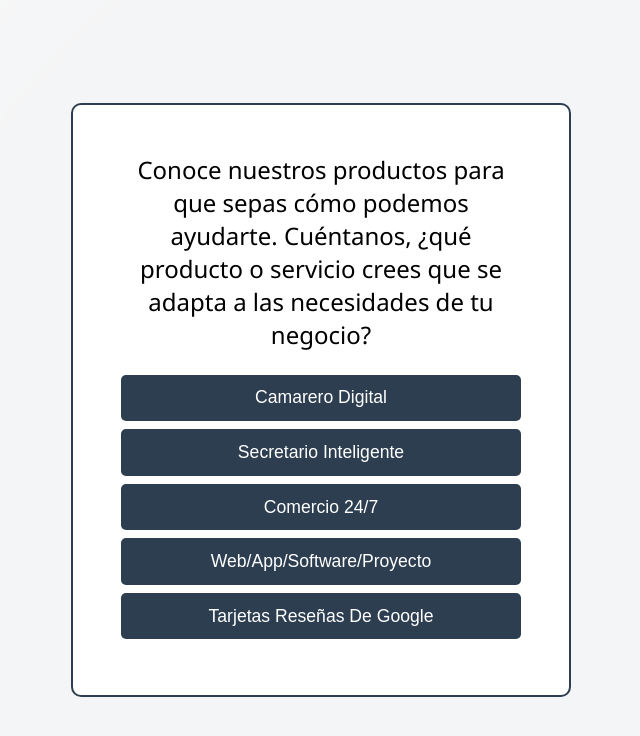
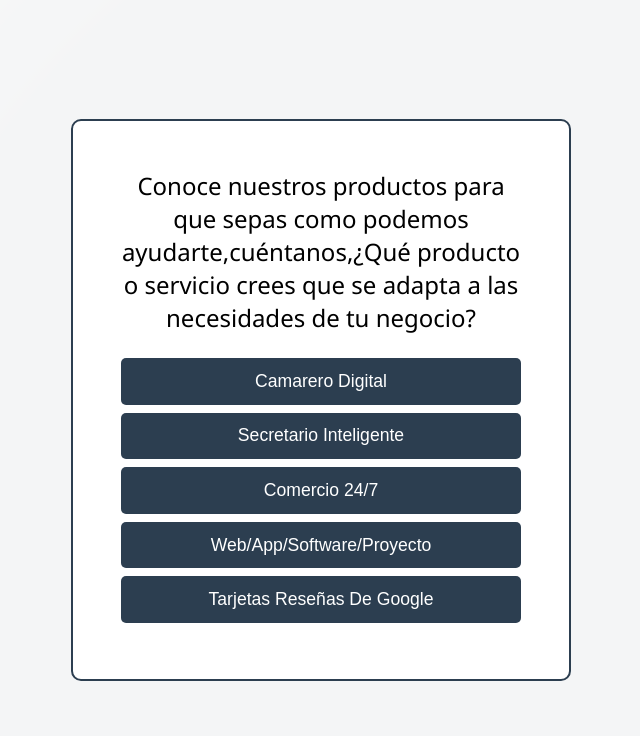
Before and after one commit to Onixmanager/TecnologiasOnix, a plain HTML site: page dialogo-cabecera-inframe.html in a window 1280 px wide. Shown: the whole page, without its empty margins (319-959 px from the left). Drawn offline with Linux system fonts and the light colour scheme.

Commit message:
Update and rename cabecera-inframe.html to dialogo-cabecera-inframe.html

```diff
--- a/cabecera-inframe.html
+++ b/dialogo-cabecera-inframe.html
@@ -230,7 +230,7 @@
     // Cuestionario principal
     const mainQuizData = [
       {
-        question: "Conoce nuestros productos para que sepas cómo podemos ayudarte. Cuéntanos, ¿qué producto o servicio crees que se adapta a las necesidades de tu negocio?",
+        question: " Conoce nuestros productos para que sepas como podemos ayudarte,cuéntanos,¿Qué producto o servicio crees que se adapta a las necesidades de tu negocio?",
         answers: [
           { text: "Camarero Digital", next: null, action: () => showCamareroQuestion(true) },
           { text: "Secretario Inteligente", next: null, action: () => showProfesionalesDialog() },
@@ -328,6 +328,8 @@
         if (includeVideo) {
           answers.push({ text: "Ver video de presentación", action: showCamareroVideo });
         }
+
+        answers.push({ text: "Leer tarjetas de presentación", action: () => transitionRedirect("https://tecnologiasonix.com/dialogo-camarero-digital-cabecera") });
 
         answers.push({ text: "Hablar con un comercial", action: () => transitionRedirect("https://wa.me/+34643229507") });
         // Agregar el botón de "Volver atrás"
```
